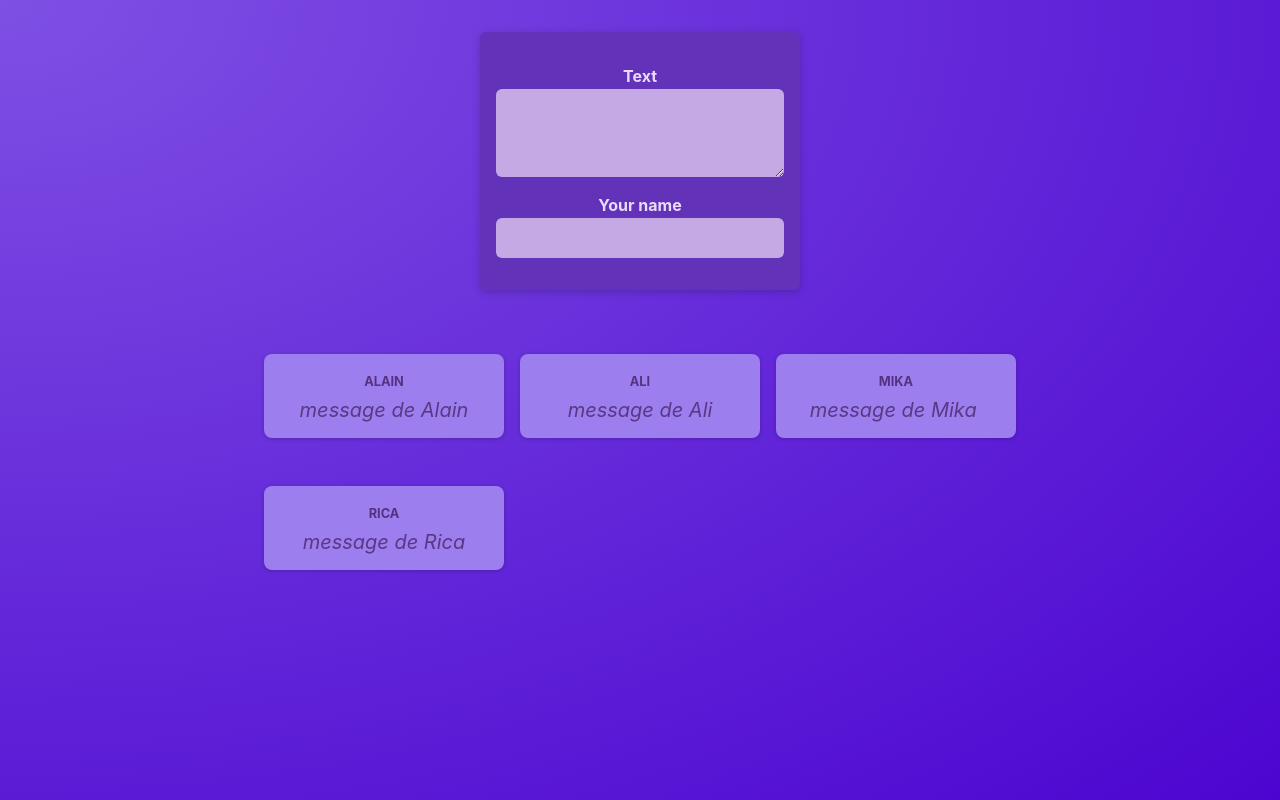
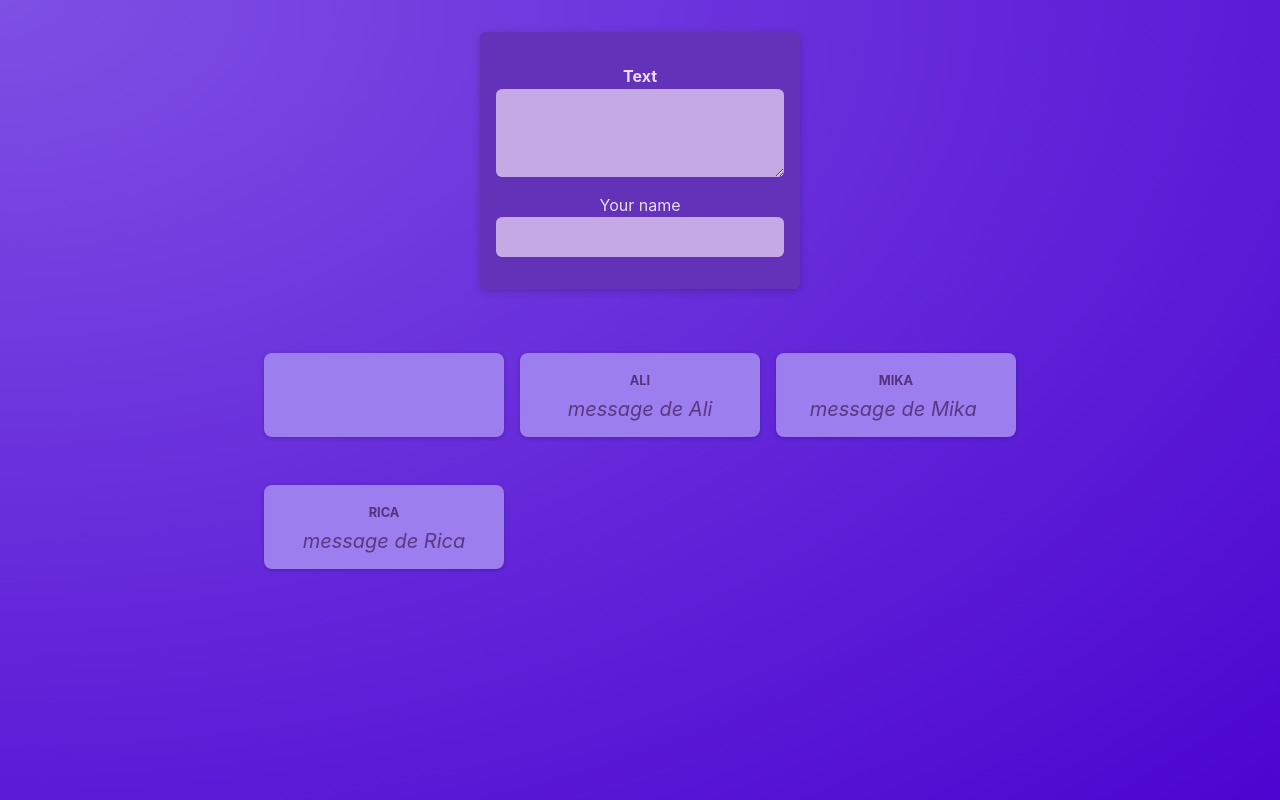
Before and after one commit to Hamdi-Abdelmaksoud/react-refresh, a React (Vite) app: page / in a window 1280 px wide. Built offline with nearby package versions, Linux system fonts and the light colour scheme.

Commit message:
change tweet

```diff
--- a/src/components/NewPost.jsx
+++ b/src/components/NewPost.jsx
@@ -1,23 +1,20 @@
-import { useState } from 'react';
+
 import classes from './NewPost.module.css';
 
-function NewPost() {
+function NewPost(proops) {
 
-  const [entredBody, setEntredBody] = useState('');
-  function changeBody(event) {
-    setEntredBody(event.target.value);
-  }
+
   return (
     <form className={classes.form}>
       <p>
         {/* htmlfor = for dans les formulaire html */}
         <label htmlFor="body">Text</label>
-        <textarea id="body" required rows={3} onChange={changeBody} />
+        <textarea id="body" required rows={3} onChange={proops.onBodyChange} />
       </p>
-      <p>{entredBody}</p>
+
       <p>
-        <label htmlFor="name">Your name</label>
-        <input type="text" id="name" required />
+        <la bel htmlFor="name">Your name</la>
+        <input type="text" id="name" required onChange={proops.onAuthorChange}/>
       </p>
     </form>
   );
--- a/src/components/PostsList.jsx
+++ b/src/components/PostsList.jsx
@@ -1,13 +1,22 @@
+import { useState } from "react";
 import NewPost from "./NewPost";
 import Post from "./Post";
 import classes from "./PostsList.module.css"
 
 function PostsList() {
+  const [entredBody, setEntredBody] = useState('');
+  function changeBody(event) {
+    setEntredBody(event.target.value);
+  }
+  const [entredAuthor, setEntredAuthor] = useState('');
+  function changeAuthor(event) {
+    setEntredAuthor(event.target.value);
+  }
   return (
   <>
-      <NewPost />
+      <NewPost onBodyChange={changeBody} onAuthorChange={changeAuthor} />
       <ul className={classes.posts}>
-        <Post author="Alain" body="message de Alain" />
+        <Post author={entredAuthor} body={entredBody} />
         <Post author="Ali" body="message de Ali" />
         <Post author="Mika" body="message de Mika " />
         <Post author="Rica" body="message de Rica" />
```
